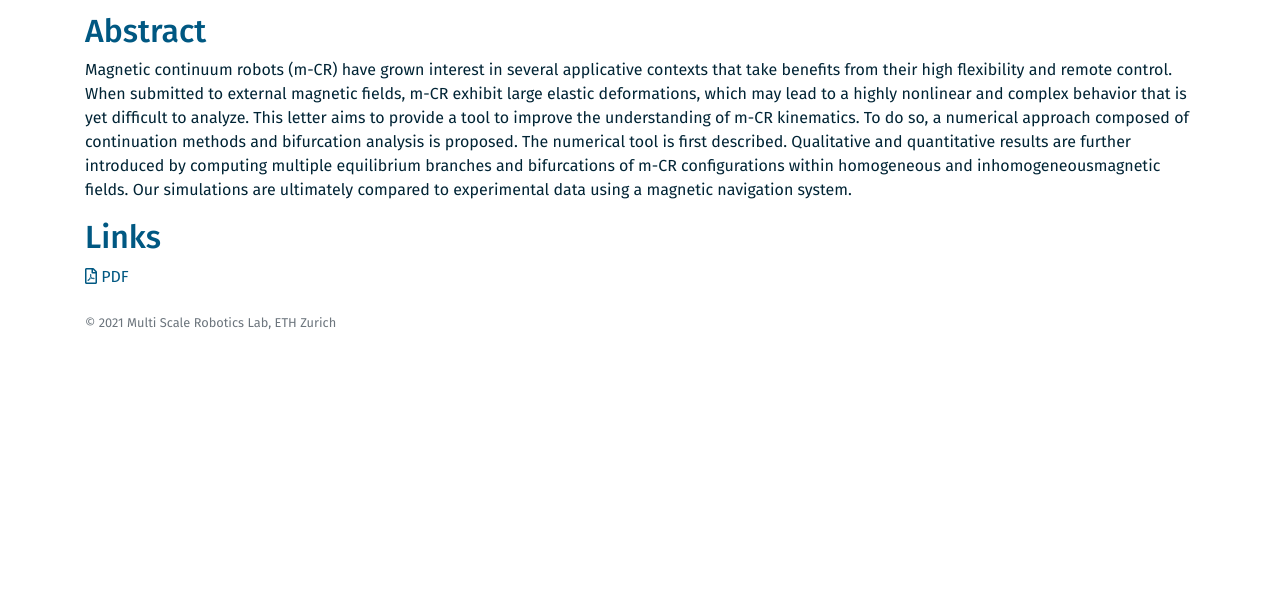
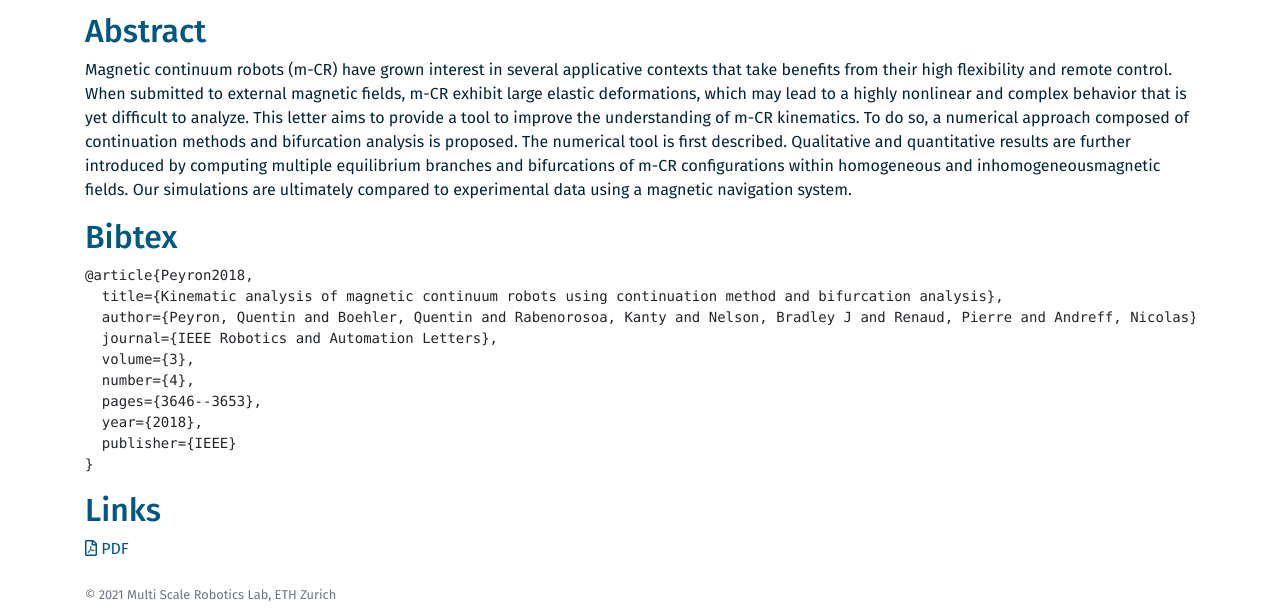
Before and after one commit to ethz-msrl/MSRL_Publications, a Jekyll site: the page built from _posts/2018-07-13-bifurcations.markdown, in a window 1280 px wide and 900 px high, scrolled down 747 px, cut to the strip 288-900 px from the top of the window. Built offline with Jekyll 4.4.1, drawn with Linux system fonts in a browser that asks for light colours; before the commit the page ends 1375 px from its top, so only the background shows below that.

Commit message:
add bibtex

```diff
--- a/_posts/2018-07-13-bifurcations.markdown
+++ b/_posts/2018-07-13-bifurcations.markdown
@@ -9,7 +9,7 @@ authors:
    - Bradley J. Nelson
    - Pierre Renaud
    - Nicolas Andreff
-first_authors: Quentin Boehler
+first_authors: Quentin Peyron
 link: https://ieeexplore.ieee.org/document/8410805
 rc_pdf_link: https://www.research-collection.ethz.ch/bitstream/handle/20.500.11850/318413/2/18-0288_03_MS.pdf
 publication_date: 2018-07-13
@@ -27,3 +27,17 @@ categories: publication
 
 ## Abstract ##
 Magnetic continuum robots (m-CR) have grown interest in several applicative contexts that take benefits from their high flexibility and remote control. When submitted to external magnetic fields, m-CR exhibit large elastic deformations, which may lead to a highly nonlinear and complex behavior that is yet difficult to analyze. This letter aims to provide a tool to improve the understanding of m-CR kinematics. To do so, a numerical approach composed of continuation methods and bifurcation analysis is proposed. The numerical tool is first described. Qualitative and quantitative results are further introduced by computing multiple equilibrium branches and bifurcations of m-CR configurations within homogeneous and inhomogeneousmagnetic fields. Our simulations are ultimately compared to experimental data using a magnetic navigation system.
+
+## Bibtex ##
+~~~
+@article{Peyron2018,
+  title={Kinematic analysis of magnetic continuum robots using continuation method and bifurcation analysis},
+  author={Peyron, Quentin and Boehler, Quentin and Rabenorosoa, Kanty and Nelson, Bradley J and Renaud, Pierre and Andreff, Nicolas},
+  journal={IEEE Robotics and Automation Letters},
+  volume={3},
+  number={4},
+  pages={3646--3653},
+  year={2018},
+  publisher={IEEE}
+}
+~~~
```
